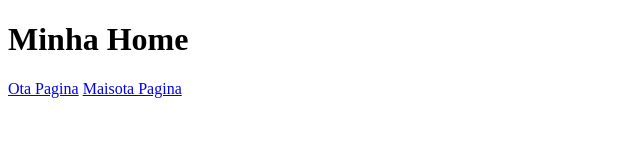
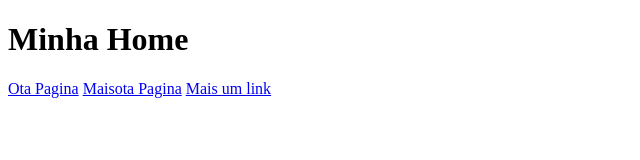
Before and after one commit to rudneisantiago/exemplo-git, a plain HTML site: page index.html in a window 1280 px wide. Shown: the whole page, without its empty margins (0-640 px from the left). Drawn offline with Linux system fonts and the light colour scheme.

Commit message:
terminei minha tarefa

```diff
--- a/index.html
+++ b/index.html
@@ -9,5 +9,6 @@
     <h1>Minha Home</h1>
     <a href="otapagina.html">Ota Pagina</a>
     <a href="maisotapagina.html">Maisota Pagina</a>
+    <a href="maisunlink.html">Mais um link</a>
   </body>
 </html>
```
